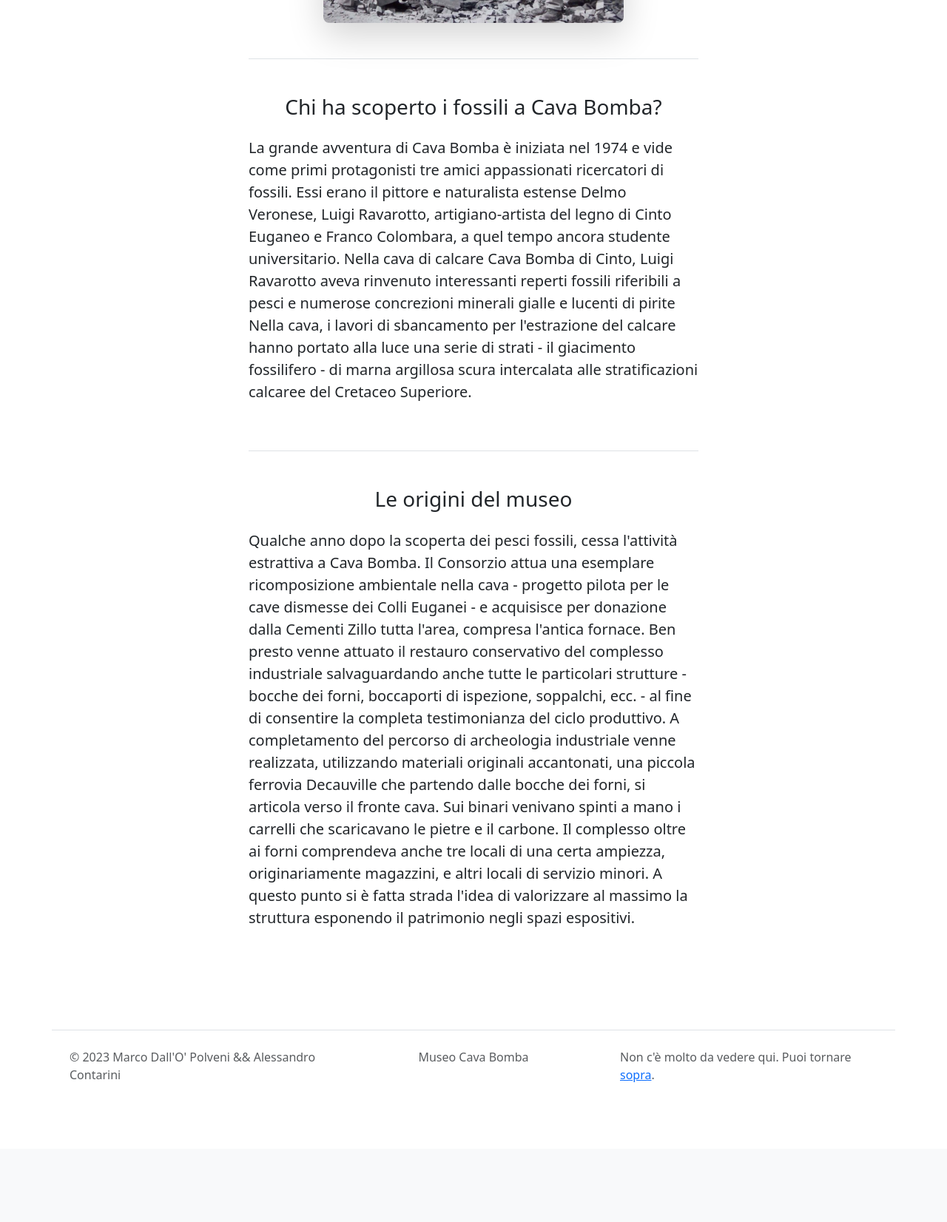
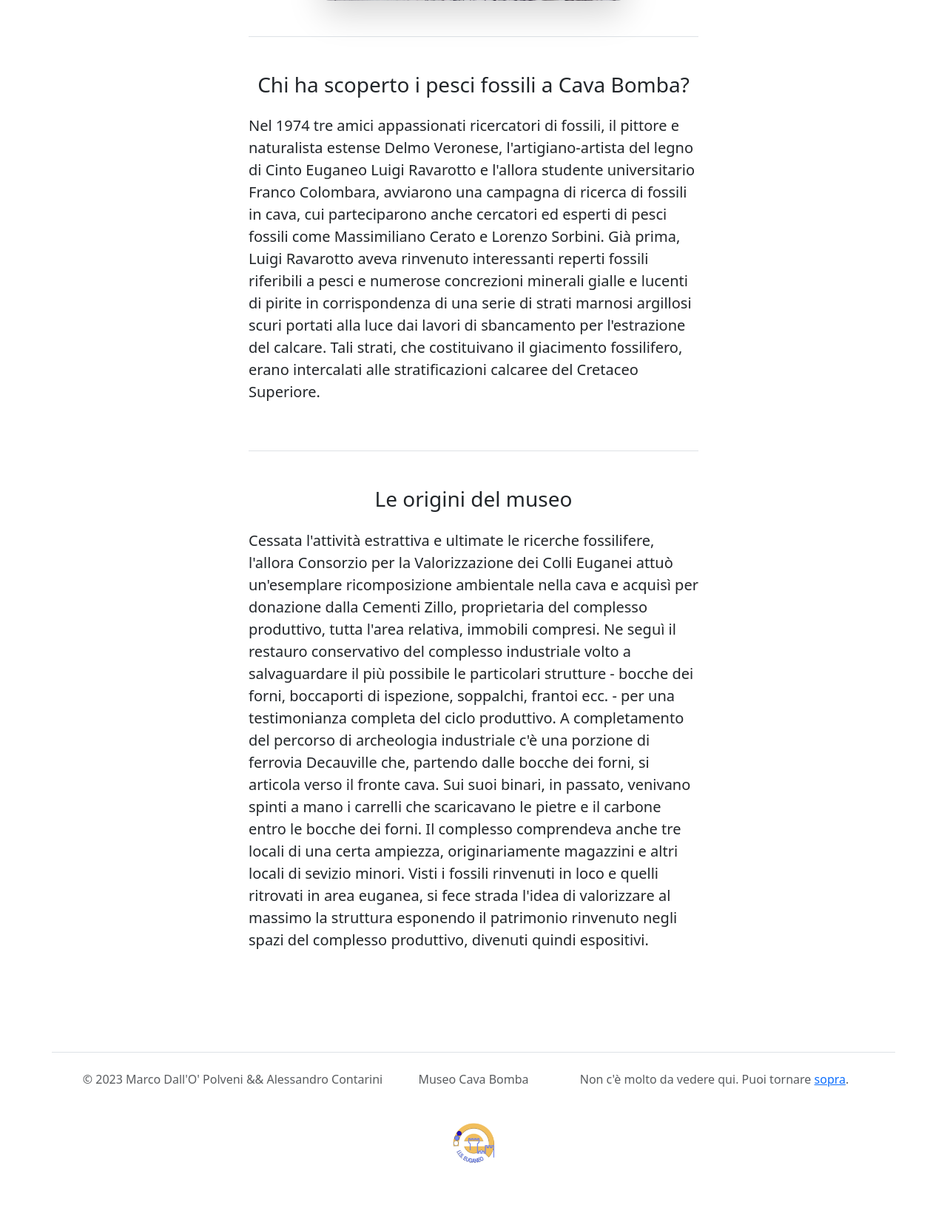
Before and after one commit to HDallol/MuseoCavabomba, a Flask app: page /storia in a window 1280 px wide. Shown: the part 1365-3017 px from the top of the page at 74% size. Before the commit the page ends 2828 px from the top, so only its background shows below. Run offline with Flask 2, Linux system fonts and the light colour scheme; some libraries are stand-ins or nearby versions.

Commit message:
Modifiche ai testi + aggiunta logo iis euganeo

```diff
--- a/app.py
+++ b/app.py
@@ -13,7 +13,6 @@ import json
 import random
 
 """
-sas
 Ritorna tutti gli slogan all'interno del path specificato (file txt).
 Ogni slogan rappresenta una riga del file.
 """
@@ -60,7 +59,14 @@ sala1 = {
         "nomeSala": "Sala A",
         "temaSala": "La sala dedicata alla geologia e alla paleontologia.",
         "sottoTitolo": "I Fossili",
-        "descrizione": "Questa larga stanza, nata in origine come magazzino dei prodotti della fornace, ospita la biglietteria del Museo. La sala va percorsa in senso orario partendo dalla sinistra della biglietteria e comprende una sezione esterna, addossata alla parete, in cui in modo didattico si introducono tipologie di rocce e fossili, per passare poi alla genesi e alla costituzione dei Colli Euganei, ai fossili eccezionali rinvenuti nel piazzale di Cava e appartenenti al Livello Bonarelli (datato circa 93 milioni di anni fa circa), ai fossili dell’area euganea e al termalismo. Nella sezione centrale invece, da percorrere sempre in senso orario, le vetrine ospitano fossili rappresentativi delle Ere geologiche, alcuni anche di provenienza veneta.",
+        "descrizione": """
+        Questa larga stanza, nata in origine come magazzino dei prodotti della fornace, ospita la biglietteria del Museo.
+        La sala va percorsa in senso orario partendo dalla sinistra della biglietteria e comprende una sezione esterna,
+        addossata alla parete, in cui in modo didattico si introducono tipologie di rocce e fossili, per passare poi alla genesi
+        e alla costituzione dei Colli Euganei, ai fossili eccezionali rinvenuti nel piazzale di Cava e appartenenti al Livello Bonarelli
+        (datato circa 93 milioni di anni fa), ai fossili dell'area euganea e al termalismo. Nella sezione centrale invece, da
+        percorrere sempre in senso orario, le vetrine ospitano fossili rappresentativi delle Ere geologiche, alcuni anche di provenienza veneta.
+        """,
         "imgMainSala": "static/imgs/salaA/mainSalaA.jpg",
         "metaDescr":"La sala dedicata alla geologia e alla paleontologia. Questa ospita anche la biglietteria del Museo, oltre alle rocce e ai fossili."
 }
@@ -69,7 +75,16 @@ sala2 = {
         "nomeSala": "Sala B",
         "temaSala": "La sala dedicata alla mineralogia.",
         "sottoTitolo": "I Minerali",
-        "descrizione": "La sala di mineralogia contiene i migliori esemplari della collezione “Delmo Veronese”, organizzati secondo un criterio sistematico dato dalla classificazione semplificata del mineralogista tedesco Hugo Strunz. Una vetrina è invece dedicata ai minerali provenienti dai Colli Euganei donati da alcuni soci del GMPE, Gruppo Mineralogico Paleontologico Euganeo. Il Museo possiede anche una parte significativa della collezione di Leopoldo Fabris, ormai scomparso, autore tra l’altro di varie pubblicazioni tra cui l’importante testo intitolato Mineralogia Euganea. Tale preziosa collezione è oggetto di revisione scientifica da parte del GMPE (Gruppo Mineralogico Paleontologico Euganeo), coadiuvato dal Dipartimento di Geoscienze dell’Università di Padova. Assieme a campioni di diversa provenienza la collezione Fabris ospita minerali del Triveneto e quella che al momento può essere considerata una delle più importanti collezioni di minerali euganei.",
+        "descrizione": """
+        La sala di mineralogia contiene i migliori esemplari della collezione dell'estense “Delmo Veronese”,
+        organizzati secondo un criterio sistematico dato dalla classificazione semplificata del mineralogista tedesco Hugo Strunz.
+        Una vetrina è invece dedicata ai minerali provenienti dai Colli Euganei donati da alcuni soci del GMPE, Gruppo Mineralogico Paleontologico Euganeo.
+        Il Museo possiede anche una parte significativa della collezione di Leopoldo Fabris, scomparso nel 2018,
+        autore tra l'altro di varie pubblicazioni tra cui l'importante testo intitolato Mineralogia Euganea.
+        Tale preziosa collezione è oggetto di revisione scientifica da parte del GMPE (Gruppo Mineralogico Paleontologico Euganeo),
+        coadiuvato dal Dipartimento di Geoscienze dell'Università di Padova. Assieme a campioni di diversa provenienza la collezione
+        Fabris ospita minerali del Triveneto e quella che al momento può essere considerata una delle più importanti collezioni di minerali euganei.
+        """,
         "imgMainSala": "static/imgs/salaB/mainSalaB.jpg",
         "metaDescr":"La sala dedicata alla mineralogia. Questa contiene la collezione di Delmo Veronese e altri minerali provenienti dai Colli Euganei."
 }
@@ -78,7 +93,14 @@ sala3 = {
         "nomeSala": "Sala C",
         "temaSala": "La sala dedicata alla collezione storica di Nicolò Da Rio.",
         "sottoTitolo": "La Collezione",
-        "descrizione": "La sala Da Rio ha il fascino di una wunderkammer (camera delle meraviglie), termine utilizzato per designare le collezioni private che anticiparono i moderni musei. Ospita parte della collezione del nobile padovano Nicolò Da Rio (1765 - 1845) che comprendeva oltre 4000 reperti tra minerali, rocce, fossili, oggetti storici e artistici, “mirabilia”. La collezione esposta entro vetrine ottocentesche comprende minerali, rocce e fossili di varia provenienza. Le rocce di provenienza locale furono utili al Da Rio per cercare di dirimere l’acceso dibattito del tempo circa l’origine del Colli Euganei e come base di studio per la sua più importante opera scritta: Orittologia euganea.",
+        "descrizione": """
+        La sala Da Rio ha il fascino di una wunderkammer (camera delle meraviglie), termine utilizzato per designare
+        le collezioni private che anticiparono i moderni musei. Ospita parte della collezione del nobile padovano
+        Nicolò Da Rio (1765 - 1845) che comprendeva oltre 4000 reperti tra minerali, rocce, fossili, oggetti storici e artistici, “mirabilia”.
+        La collezione esposta entro vetrine ottocentesche riguarda minerali, rocce e fossili di varia provenienza.
+        Le rocce locali furono utili al Da Rio per cercare di dirimere l'acceso dibattito del tempo circa l'origine
+        del Colli Euganei e come base di studio per la sua più importante opera scritta: Orittologia euganea.
+        """,
         "imgMainSala": "static/imgs/salaC/mainSalaC.jpg",
         "metaDescr":"La sala dedicata alla collezione storica di Nicolò Da Rio. Questa ospita parte della sua collezione, che comprendeva oltre 4000 reperti tra minerali, rocce, fossili, oggetti storici e artistici."
 }
@@ -87,14 +109,17 @@ salaAttrezzi = {
         "nomeSala": "Mostra degli attrezzi",
         "temaSala": "La mostra degli attrezzi tradizionali per l'estrazione e la lavorazione della pietra di Antonio Girardi.",
         "sottoTitolo": "Gli Attrezzi",
-        "descrizione": "Nel complesso museale Cava Bomba è presente un cortiletto interno, provvisto di una tettoia, originariamente utilizzata come stalla. Nei primi anni di funzionamento del museo questo spazio è servito per le pause delle scolaresche in visita d'istruzione. \
-                        Negli anni 1996-97 si è presentata una buona opportunità: il custode del museo, Antonio Girardi, propose di mettere a disposizione per l'esposizione una singolare raccolta di attrezzi tradizionali per il lavoro nelle cave e per la lavorazione della trachite. \
-                        Gli spazi espositivi del complesso erano già tutti occupati ma, data la natura degli oggetti da esporre, si ritenne che la tettoia del cortiletto poteva benissimo quindi ospitare la raccolta senza vetrine, ma con semplici strutture di distanziamento. \
-                        La mostra consta di tre sezioni. Da un lato sono esposti gli attrezzi che servivano per sbancare gli strati di calcare e per frantumare le pietre che dovevano alimentare la fornace, quindi relativi alla cava di calcare; nel lato opposto ci sono invece gli attrezzi per il taglio e la lavorazione della trachite. \
-                        Nel mezzo, forgia, grande trapano manuale a colonna, incudine ecc., richiamano l'officina del fabbro dove si forgiavano e si riparavano tutti gli attrezzi. \
-                        Tutti i reperti esposti sono stati raccolti con passione e competenza da Antonio Girardi, custode del museo Cava Bomba fino al 2006, anno della sua scomparsa. \
-                        Nella sezione dedicata alla lavorazione in cava della trachite e riolite compaiono, tra i vari oggetti, le “penole” e i “levarini” per staccare la roccia in blocchi dalla parete di cava, i “punciotti” per rompere la pietra a terra a colpi di mazza, le punte della bocciarda per la rifinitura. \
-                        Il filo d'acciaio elicoidale, azionato da un motore, costituisce la tecnica di taglio che sostituisce i cunei o “punciotti” e che viene rappresentata da un modellino in scala realizzato da Antonio Girardi.",
+        "descrizione": """
+        Nel complesso museale Cava Bomba è presente un cortiletto interno, provvisto di una tettoia,
+        originariamente utilizzato come stalla, cisterna per l'acqua pluviale e deposito.
+        Negli anni 1996-97 il custode del museo, Antonio Girardi, propose di mettere in esposizione una sua
+        singolare raccolta di attrezzi tradizionali per il lavoro nelle cave, del calcare e della trachite.
+        Si scelse di collocare la collezione sotto la tettoia del cortile.
+        Ci sono quindi esposti cunei di ferro “penole” che venivano infilati nelle fessure delle rocce per romperle,
+        mazze per battere ,“leve”, “levarini”  per sollevare la roccia dopo l'esplosione ottenuta con la polvere da sparo.
+        E ancora cunei di ferro detti “punciotti” per il taglio dei blocchi in blocchi più piccoli, scalpelli e
+        bocciarde per la lavorazione di fino. Indispensabile la forgia del fabbro per mantenere gli attrezzi efficienti.
+        """,
         "imgMainSala": "static/imgs/salaAttrezzi/mainSalaAttrezzi.jpg",
         "metaDescr":"La mostra degli attrezzi tradizionali per l'estrazione e la lavorazione della pietra di Antonio Girardi. Gli attrezzi sono esposti in un cortiletto interno, senza vetrine."
 }
@@ -103,11 +128,16 @@ salaArcheologia = {
         "nomeSala": "Archeologia industriale",
         "temaSala": "Il percorso dedicato all'archeologia industriale.",
         "sottoTitolo": "Le Fornaci di Cava Bomba",
-        "descrizione": "Le cave di calcare dei Colli Euganei hanno sempre rifornito i forni di cottura dei centri maggiori di Padova, Este e Monselice; nella seconda metà dell'Ottocento, grazie alle migliorate condizioni della rete viaria, è risultato conveniente l'impianto di fornaci da calce anche in numerose località periferiche presso le cave presenti nei Colli (Marendole, Lozzo, Baone, Bastia di Rovolon, ecc.). \
-                        L'impianto di Cava Bomba rappresenta tra questi il complesso più imponente nella produzione di calce dei Colli Euganei. Il primo impianto è rappresentato da un tipico forno a tino, risalente all'ultimo decennio del XIX secolo (la data precisa non è nota); successivamente la produzione viene incrementata con la costruzione di altri due forni funzionanti analogamente al primo, ma inglobati in una massiccia costruzione a base quadrata. \
-                        Man mano che aumenta l'attività della fornace, culminata nei primi decenni del '900, si rende necessaria la costruzione di nuove strutture edilizie (magazzini, locali di servizio per i fornaciai, stalla per gli animali da soma, ecc.). \
-                        Dopo il restauro, realizzato dal Consorzio sotto la guida della Soprintendenza ai Beni Ambientali e Architettonici, il complesso è ritornato alla sua fisionomia originale, salvo l'abbattimento di alcune parti eccessivamente degradate. \
-                        Il percorso ottimale ideato per la visita, guidata o autonoma, è supportato da una serie di pannelli didascalici che illustrano la struttura e il funzionamento dei forni e la sequenza del processo produttivo.",
+        "descrizione": """
+        Le cave di calcare dei Colli Euganei rifornirono i forni di cottura dei centri maggiori di Padova, Este e Monselice;
+        nella seconda metà dell'Ottocento, grazie alle migliorate condizioni della rete viaria, risultò conveniente l'impianto
+        di fornaci da calce anche in numerose località periferiche presso le cave presenti nei Colli (Marendole, Lozzo, Baone, Bastia di Rovolon, ecc.).
+        L'impianto di Cava Bomba rappresenta tra questi il complesso più imponente nella produzione di calce dei Colli Euganei.
+        Il primo impianto è rappresentato da un tipico forno a tino, risalente all'ultimo decennio del XIX secolo
+        (la data precisa non è nota); successivamente la produzione fu incrementata con la costruzione di altri due forni inglobati
+        in una massiccia costruzione a base quadrata. Il percorso ottimale ideato per la visita, guidata o autonoma,
+        è supportato da una serie di pannelli didascalici che illustrano la struttura e il funzionamento dei forni e la sequenza del processo produttivo.
+        """,
         "imgMainSala": "static/imgs/salaArcheologia/mainSalaArcheologia.jpg",
         "metaDescr":"Il percorso dedicato all'archeologia industriale. Le cave di calcare dei Colli Euganei hanno sempre rifornito i forni di cottura dei centri maggiori di Padova, Este e Monselice. Oggi, i forni rappresentano un elemento fondamentale nella visita del museo."
 }
--- a/templates/footer.html
+++ b/templates/footer.html
@@ -1,16 +1,20 @@
 <footer class="py-5 mt-auto text-white">
-    <div class="container border-top my-4 pt-4 row mx-auto">
-         <div class="col">
-         <p class="text-muted  col">© 2023 Marco Dall'O' Polveni && Alessandro Contarini</p>
+    <div class="container border-top my-4 pt-4 row mx-auto text-center">
+
+         <div class="col-5">
+
+         <p class="text-muted">© 2023 Marco Dall'O' Polveni && Alessandro Contarini</p>
          </div>
-         <div class="col">
+         <div class="col-2">
          <p class="text-muted text-center col">Museo Cava Bomba</p>
          </div>
-         <div class="col">
+         <div class="col-5">
          <p class="text-muted  col">Non c'è molto da vedere qui. Puoi tornare <a href="#top">sopra</a>.</p>
          </div>
 
-
+         <div class="col-1 mx-auto pt-4 text-muted">
+            <a href="https://www.iiseuganeo.cloud/" target="_blank"><img class="img-fluid" src="{{ url_for('static', filename='imgs/loghi/euganeo.png') }}"></a>
+        </div>
 
     </div>
 
--- a/templates/storia.html
+++ b/templates/storia.html
@@ -24,8 +24,13 @@ scoperti dei fossili nella cava: da qui, nasce il museo.
         <div class="pt-5 pb-5 border-bottom">
             <p class="h3 pb-3 text-center">Perché si chiama Cava "Bomba"?</p>
             <p class="lead">
-                La cava denominata Bomba è aperta sul fianco meridionale del Monte Cinto ad una quota di circa 30 m dal piano campagna. Il toponimo Bomba si riferisce ad un piccolo insediamento con una osteria nell'incrocio a valle della cava, che compare già in una carta del 1620 ed è presente in un catasto austriaco del 1831. Gli studiosi di etimologia ritengono che il senso del termine sia di origine dialettale, di etimo incerto, cioè “inzuppato, fradicio”, riconducibile alla presenza nel sito di una sorgente un tempo di rilevante importanza, attualmente quasi completamente interrata.
-                Per ironia della sorte, alla fine dell'ultimo conflitto mondiale, durante un bombardamento aereo in questo luogo, una bomba causò la morte di tre giovani vittime. E' pertanto abbastanza comune nel paese l'errata convinzione che la denominazione Bomba sia associata al tragico evento bellico.
+                La cava denominata <i>Bomba</i> è aperta sul fianco meridionale del Monte Cinto ad una quota di circa 30 m dal piano campagna.
+                Il toponimo <i>Bomba</i> fa riferimento a un piccolo insediamento con una osteria nell'incrocio a valle della cava,
+                che compare già in una carta del 1620 ed è presente nel catasto austriaco del 1831. Gli studiosi di etimologia
+                ritengono che il senso del termine sia di origine dialettale, di etimo incerto, cioè <i>“inzuppato, fradicio”</i>,
+                riconducibile alla presenza nel sito di una sorgente un tempo di rilevante importanza, attualmente quasi completamente interrata.
+                Alla fine dell'ultimo conflitto mondiale, un bombardamento aereo in questo luogo causò la morte di tre giovani.
+                É pertanto abbastanza comune nel paese l'errata convinzione che la denominazione Bomba sia associata al tragico evento bellico.
             </p>
             <div class="col-xl-8 col-lg-8 col-md-6 col-sm-7 mx-auto pt-3">
                 <img class="img-fluid shadow-lg rounded-3" alt="Foto storica dei minatori" src="{{ url_for('static', filename='imgs/storia/storia1.jpg') }}">
@@ -33,10 +38,15 @@ scoperti dei fossili nella cava: da qui, nasce il museo.
         </div>
 
         <div class="pt-5 pb-5 border-bottom">
-            <p class="h3 pb-3 text-center">Chi ha scoperto i fossili a Cava Bomba?</p>
+            <p class="h3 pb-3 text-center">Chi ha scoperto i pesci fossili a Cava Bomba?</p>
             <p class="lead">
-                La grande avventura di Cava Bomba è iniziata nel 1974 e vide come primi protagonisti tre amici appassionati ricercatori di fossili. Essi erano il pittore e naturalista estense Delmo Veronese, Luigi Ravarotto, artigiano-artista del legno di Cinto Euganeo e Franco Colombara, a quel tempo ancora studente universitario.
-                Nella cava di calcare Cava Bomba di Cinto, Luigi Ravarotto aveva rinvenuto interessanti reperti fossili riferibili a pesci e numerose concrezioni minerali gialle e lucenti di pirite Nella cava, i lavori di sbancamento per l'estrazione del calcare hanno portato alla luce una serie di strati - il giacimento fossilifero - di marna argillosa scura intercalata alle stratificazioni calcaree del Cretaceo Superiore.
+                Nel 1974 tre amici appassionati ricercatori di fossili, il pittore e naturalista estense Delmo Veronese,
+                l'artigiano-artista del legno di Cinto Euganeo Luigi Ravarotto e l'allora studente universitario Franco Colombara,
+                avviarono una campagna di ricerca di fossili in cava, cui parteciparono anche cercatori ed esperti di pesci fossili
+                come Massimiliano Cerato e Lorenzo Sorbini. Già prima, Luigi Ravarotto aveva rinvenuto interessanti reperti fossili
+                riferibili a pesci e numerose concrezioni minerali gialle e lucenti di pirite in corrispondenza di una serie di strati
+                marnosi argillosi scuri portati alla luce dai lavori di sbancamento per l'estrazione del calcare. Tali strati, che costituivano il giacimento
+                fossilifero, erano intercalati alle stratificazioni calcaree del Cretaceo Superiore.
             </p>
 
         </div>
@@ -44,11 +54,17 @@ scoperti dei fossili nella cava: da qui, nasce il museo.
         <div class="pt-5 pb-5">
             <p class="h3 pb-3 text-center">Le origini del museo</p>
             <p class="lead">
-                Qualche anno dopo la scoperta dei pesci fossili, cessa l'attività estrattiva a Cava Bomba. Il Consorzio attua una esemplare ricomposizione ambientale nella cava - progetto pilota per le cave dismesse dei Colli Euganei - e acquisisce per donazione dalla Cementi Zillo tutta l'area, compresa l'antica fornace.
-                Ben presto venne attuato il restauro conservativo del complesso industriale salvaguardando anche tutte le particolari strutture - bocche dei forni, boccaporti di ispezione, soppalchi, ecc. - al fine di consentire la completa testimonianza del ciclo produttivo.
-                A completamento del percorso di archeologia industriale venne realizzata, utilizzando materiali originali accantonati, una piccola ferrovia Decauville che partendo dalle bocche dei forni, si articola verso il fronte cava. Sui binari venivano spinti a mano i carrelli che scaricavano le pietre e il carbone.
-                Il complesso oltre ai forni comprendeva anche tre locali di una certa ampiezza, originariamente magazzini, e altri locali di servizio minori.
-                A questo punto si è fatta strada l'idea di valorizzare al massimo la struttura esponendo il patrimonio negli spazi espositivi.
+                Cessata l'attività estrattiva e ultimate le ricerche fossilifere, l'allora Consorzio per la Valorizzazione dei Colli Euganei
+                attuò un'esemplare ricomposizione ambientale nella cava e acquisì per donazione dalla Cementi Zillo, proprietaria del complesso
+                produttivo, tutta l'area relativa, immobili compresi. Ne seguì il restauro conservativo del complesso industriale
+                volto a salvaguardare il più possibile le particolari strutture - bocche dei forni, boccaporti di ispezione, soppalchi,
+                frantoi ecc. - per una testimonianza completa del ciclo produttivo. A completamento del percorso di archeologia industriale
+                c'è una porzione di ferrovia Decauville che, partendo dalle bocche dei forni, si articola verso il fronte cava.
+                Sui suoi binari, in passato, venivano spinti a mano i carrelli che scaricavano le pietre e il carbone entro le bocche dei forni.
+                Il complesso comprendeva anche tre locali di una certa ampiezza, originariamente magazzini e altri locali di sevizio minori.
+                Visti i fossili rinvenuti in loco e quelli ritrovati in area euganea, si fece strada l'idea di valorizzare al massimo la struttura
+                esponendo il patrimonio rinvenuto negli spazi del complesso produttivo, divenuti quindi espositivi.
+
             </p>
 
         </div>
```
Also changed, not shown: templates/ambiente.html (+24 -9 lines), templates/contatti.html (+2 -10 lines), templates/didattica.html (+6 -9 lines), templates/museo.html (+19 -9 lines), static/imgs/loghi/euganeo.png (added), 1 other file.
